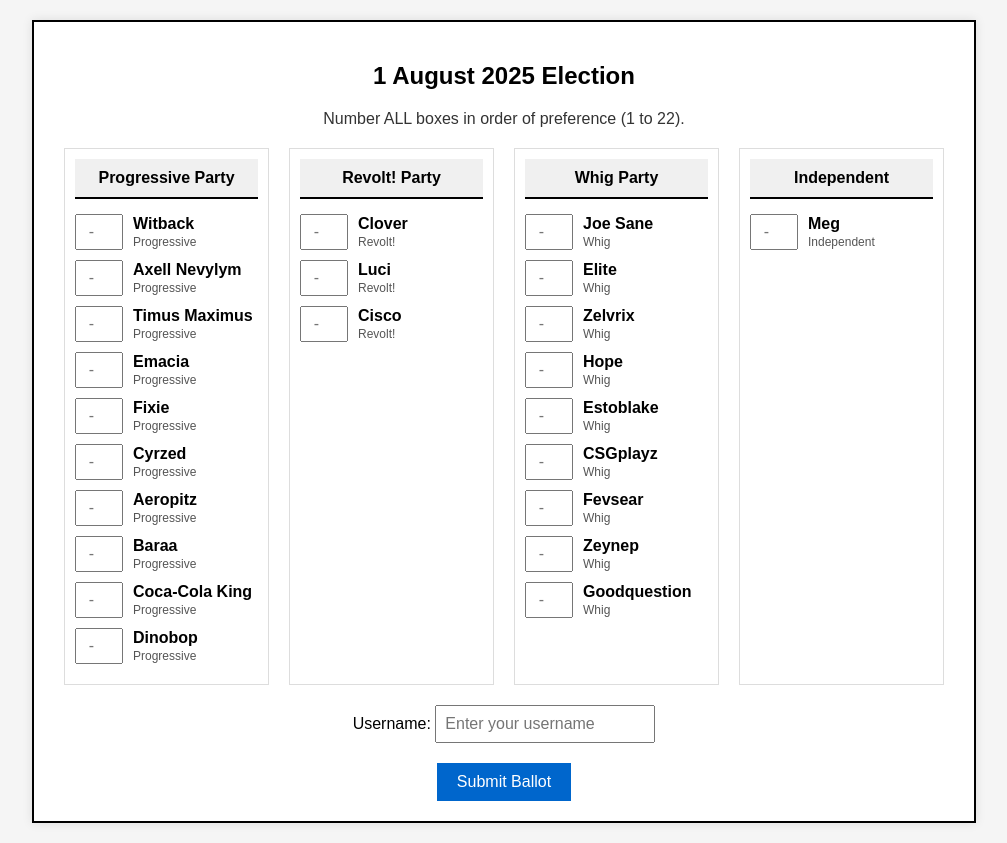
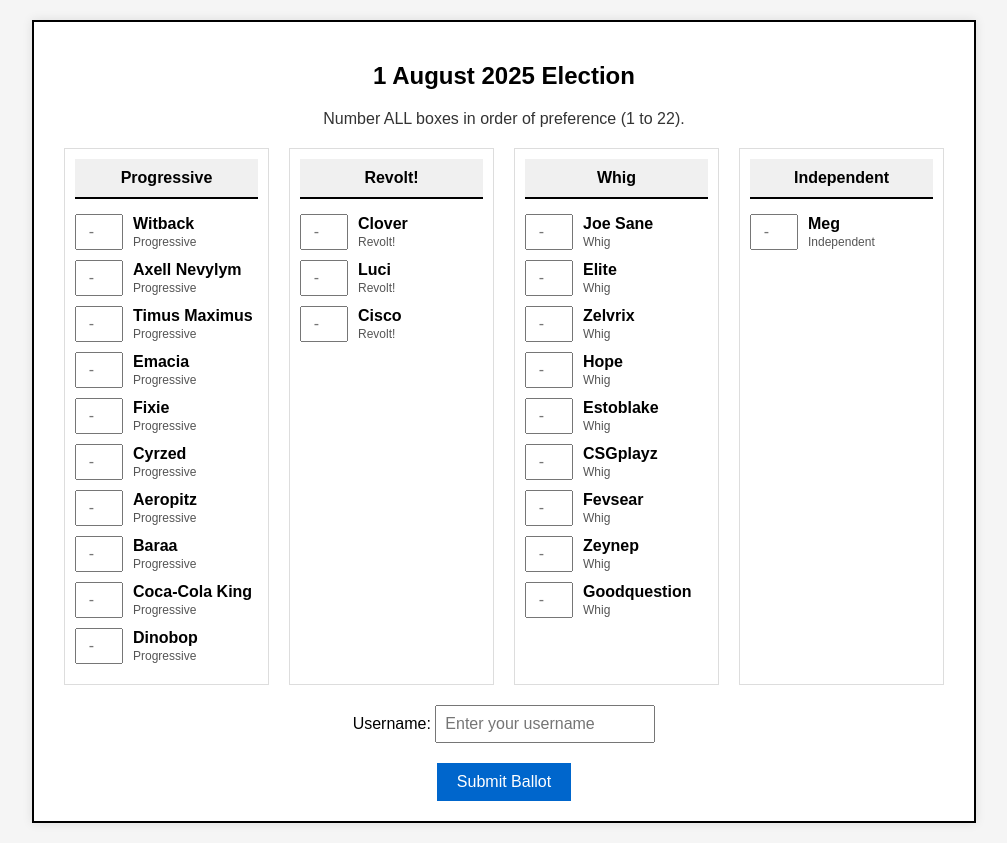
Before and after one commit to emaciaaaa/Kazjistan, a plain HTML site: page Voting test.html in a window 1280 px wide. Shown: the whole page, without its empty margins (136-1143 px from the left). Drawn offline with Linux system fonts and the light colour scheme.

Commit message:
Update Voting test.html

```diff
--- a/Voting test.html
+++ b/Voting test.html
@@ -179,7 +179,7 @@
                     // Add party header
                     const header = document.createElement('div');
                     header.className = 'party-header';
-                    header.textContent = party + (party === "Independent" ? "" : " Party");
+                    header.textContent = party;
                     column.appendChild(header);
 
                     // Add candidates in fixed order
```
